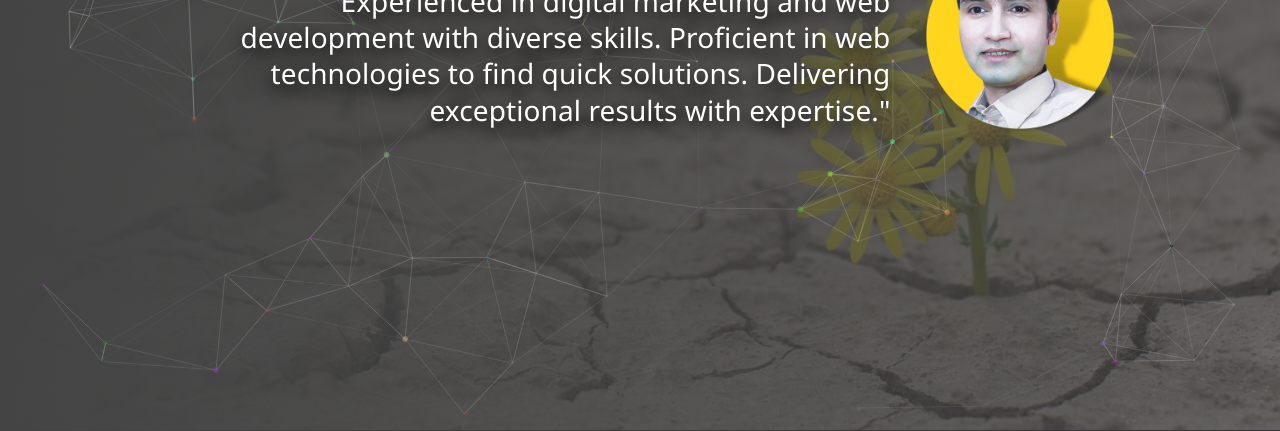
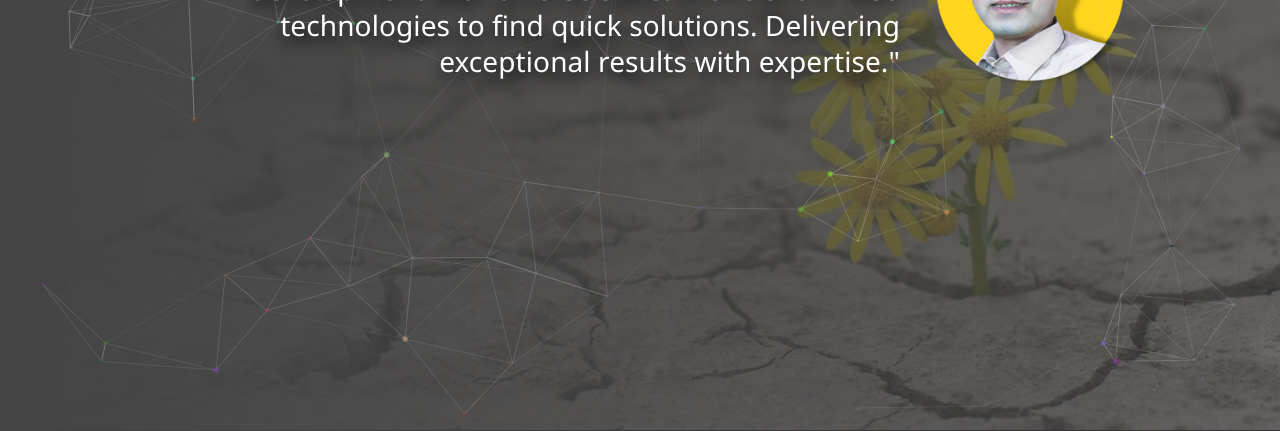
Before and after one commit to WebDevUniverse/portfoliox3, a website: page dist/pages/about.html in a window 1280 px wide. Shown: the part 369-800 px from the top of the page. Drawn offline with Linux system fonts and the light colour scheme.

Commit message:
dsfsdf
sdfsdfsdf

```diff
--- a/dist/css/main.css
+++ b/dist/css/main.css
@@ -3566,10 +3566,10 @@
         text-align: center; } }
   #about-me .container {
     max-width: 100rem;
+    z-index: 999999999;
     width: 100%;
     margin: 0 auto;
-    margin-top: 8%;
-    padding: 1rem;
+    margin-top: 5%;
     text-shadow: 0px 6px 16px #000000;
     display: flex;
     flex-flow: row-reverse;
--- a/dist/sass/_about-me.scss
+++ b/dist/sass/_about-me.scss
@@ -33,8 +33,8 @@
         max-width: 100rem;
         width: 100%;
         margin: 0 auto;
-        margin-top: 8%;
-        padding: 1rem;
+        margin-top: 5%;
+        // padding: 1rem;
         text-shadow:0px 6px 16px #000000;
         @include flex(row-reverse, center, center);
 
```
Also changed, not shown: 1 other file.
